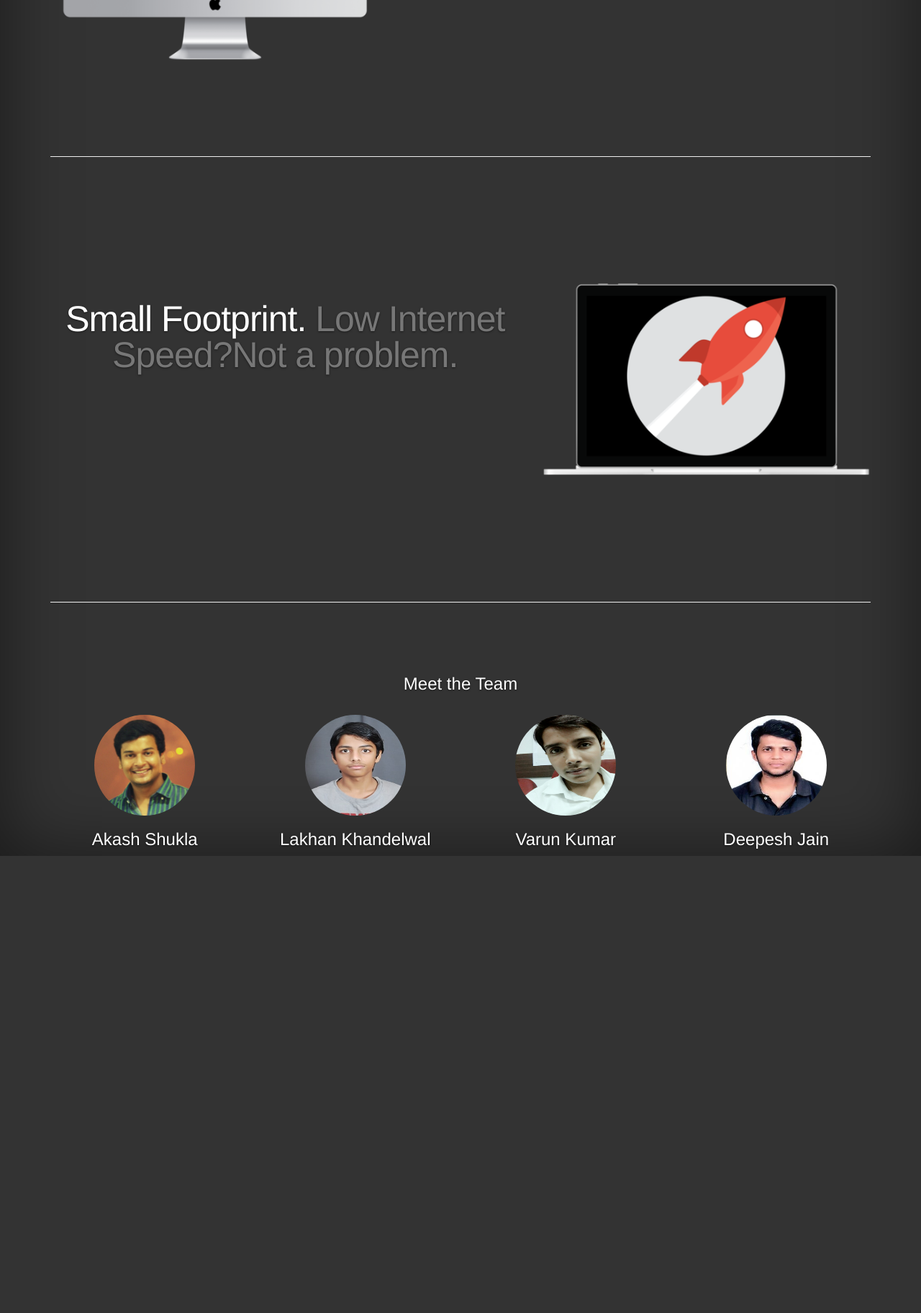
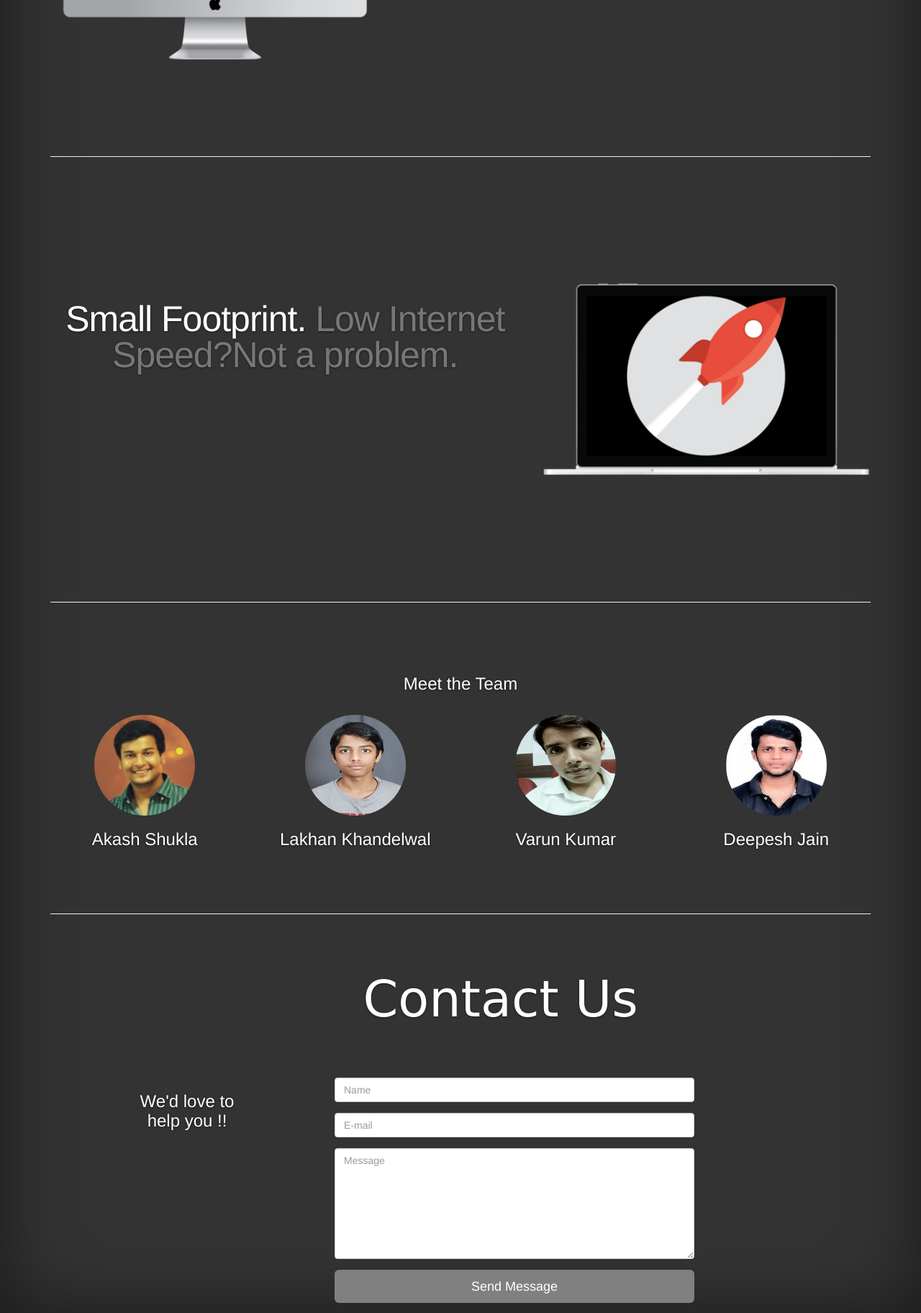
Before and after one commit to lakhan1309/php, a PHP site: page / in a window 1280 px wide. Shown: the part 1600-3424 px from the top of the page at 72% size. Before the commit the page ends 2789 px from the top, so only its background shows below. Run offline with PHP 8.4, Linux system fonts and the light colour scheme; some libraries are stand-ins or nearby versions.

Commit message:
Update index.php

```diff
--- a/index.php
+++ b/index.php
@@ -50,7 +50,8 @@
                 <li><a href="compilepad.php">IDE</a></li>
                 <li><a href="#fea">Features</a></li>
                 <li><a href="#about">About Us</a></li>
-              </ul>
+                  <li><a href="#contact">Contact</a></li>
+           </ul>
             </nav>
           </div>
         </div>
@@ -175,7 +176,44 @@
         </div>
       </div><!-- /.row -->
 
+       <hr class="featurette-divider">
+<!--  VK Addition     ( style="font-size:60px ; font-family:verdana")  -->
+<h1 style="font-size:70px ; font-family:verdana">&nbsp&nbsp&nbsp&nbsp&nbspContact Us</h1><br><br><br>
+<div class="col-lg-1">
+</div>
+<div class="col-lg-2">
 
+<h3>We'd love to help you !!</h3></div>
+
+<div class="col-lg-1">
+</div>
+
+
+<div class="col-lg-3">
+<form method="POST" action="https://formspree.io/individualdesires@gmail.com" style="width: 500px" >
+   <div class="ajax-hidden">
+       <div class="form-group wow fadeInUp">
+        <label class="sr-only" for="c_name">Name</label>
+        <input type="text" id="c_name" class="form-control" name="c_name" placeholder="Name">
+       </div>
+
+       <div class="form-group wow fadeInUp" data-wow-delay=".1s">
+        <label class="sr-only" for="c_email">Email</label>
+        <input type="email" id="c_email" class="form-control" name="c_email" placeholder="E-mail">
+       </div>
+
+       <div class="form-group wow fadeInUp" data-wow-delay=".2s">
+        <textarea class="form-control" id="c_message" name="c_message" rows="7" placeholder="Message"></textarea>
+       </div>
+
+
+       <button type="submit" style="background-color:grey; "class="btn btn-lg btn-block wow fadeInUp" data-wow-delay=".3s">Send Message</button>
+      </div>
+      <div class="ajax-response"></div>
+     </form></div>
+
+
+<!--  VK Addition   ends    -->
       <!-- /END THE FEATURETTES -->
     </div>
 
@@ -232,5 +270,7 @@ $("#terminal").animate({ scrollTop: $("#terminal")[0].scrollHeight}, 1000);
     <script src="bootstrap/js/bootstrap.min.js"></script>
     <!-- IE10 viewport hack for Surface/desktop Windows 8 bug -->
     <script src="bootstrap/js/ie10-viewport-bug-workaround.js"></script>
+
+
   </body>
   </html>
```
